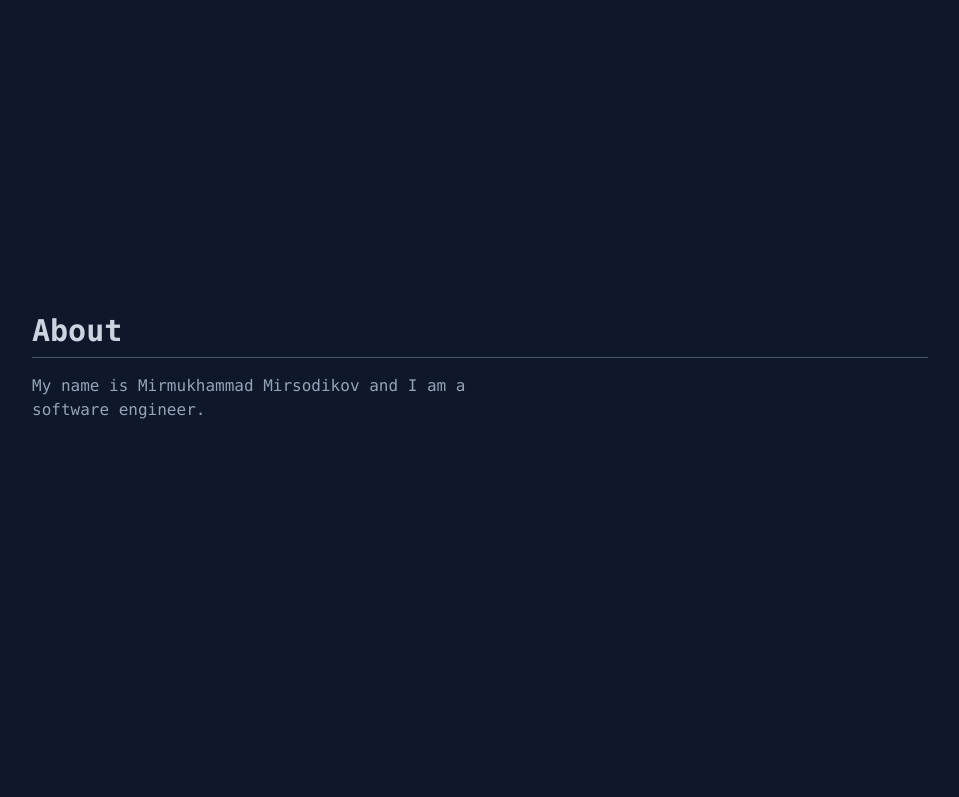
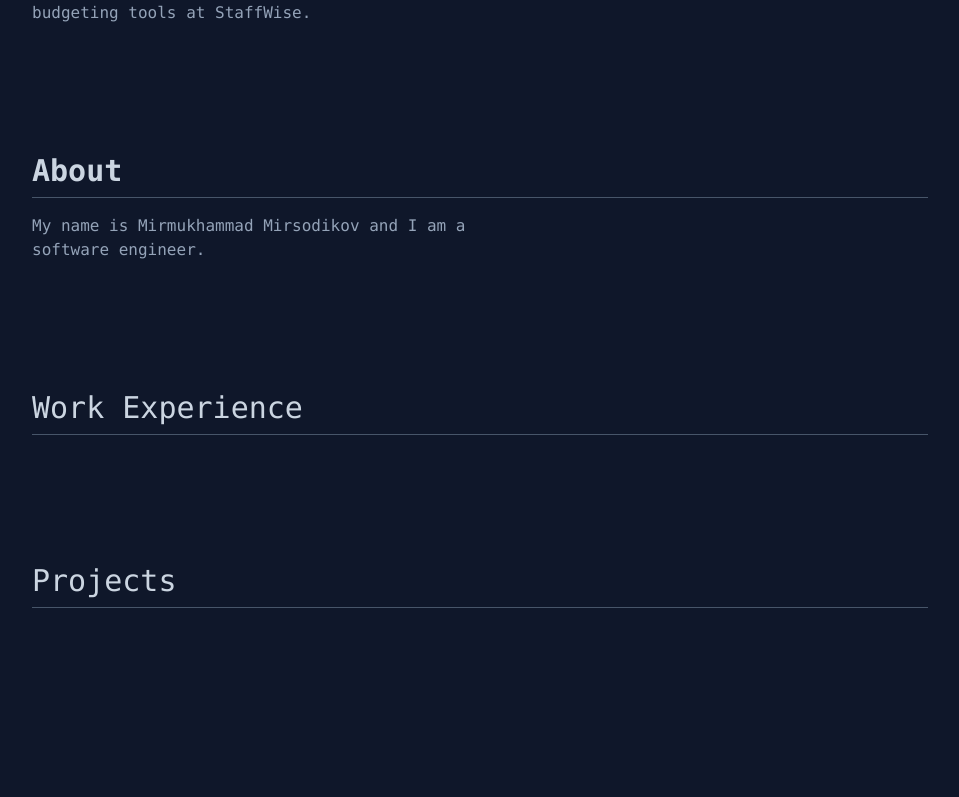
Before and after one commit to mir-mirsodikov/www.mmir.dev, a Next.js app: page / in a window 1280 px wide. Shown: the part 743-1540 px from the top of the page, without its empty margins (160-1119 px from the left). After the commit the page ends 1383 px from the top, so only its background shows below. Built offline with nearby package versions, Linux system fonts and the light colour scheme.

Commit message:
Clean up

```diff
--- a/app/page.tsx
+++ b/app/page.tsx
@@ -1,13 +1,7 @@
-import Image from 'next/image';
-import { Inter } from '@next/font/google';
-import styles from './page.module.css';
-
-const inter = Inter({ subsets: ['latin'] });
-
 export default function Home() {
   return (
     <main>
-      <div className="p-8 m-auto w-3/4 mt-24 min-h-screen">
+      <div className="p-8 m-auto w-3/4 mt-48 -mb-48 min-h-screen">
         <h1 className="text-l text-slate-300 mb-7">Hello, my name is</h1>
         <p className="mb-2 text-7xl text-indigo-500 font-bold">
           Mirmukhammad Mirsodikov.
@@ -22,20 +16,22 @@ export default function Home() {
         </p>
       </div>
 
-      <div className="p-8 m-auto w-3/4 min-h-screen" id='about'>
-        <h1 className="text-left text-slate-300 text-3xl font-bold mt-16">About</h1>
+      <div className="p-8 m-auto w-3/4" id='about'>
+        <h1 className="text-left text-slate-300 text-3xl font-bold">About</h1>
         <hr className="border-slate-600 mt-2" />
         <p className='text-slate-400 w-1/2 mt-4'>
           My name is Mirmukhammad Mirsodikov and I am a software engineer.
         </p>
       </div>
 
-      <div className="p-8 m-auto w-3/4">
-        <h1 className="text-left text-slate-300 text-3xl">Work Experience</h1>
+      <div className="p-8 m-auto w-3/4" id='work'>
+        <h1 className="text-left text-slate-300 text-3xl mt-16">Work Experience</h1>
+        <hr className="border-slate-600 mt-2" />
       </div>
 
-      <div className="p-8 m-auto w-3/4">
-        <h1 className="text-left text-slate-300 text-3xl">Projects</h1>
+      <div className="p-8 m-auto w-3/4" id='projects'>
+        <h1 className="text-left text-slate-300 text-3xl mt-16">Projects</h1>
+        <hr className="border-slate-600 mt-2" />
       </div>
     </main>
   );
```
